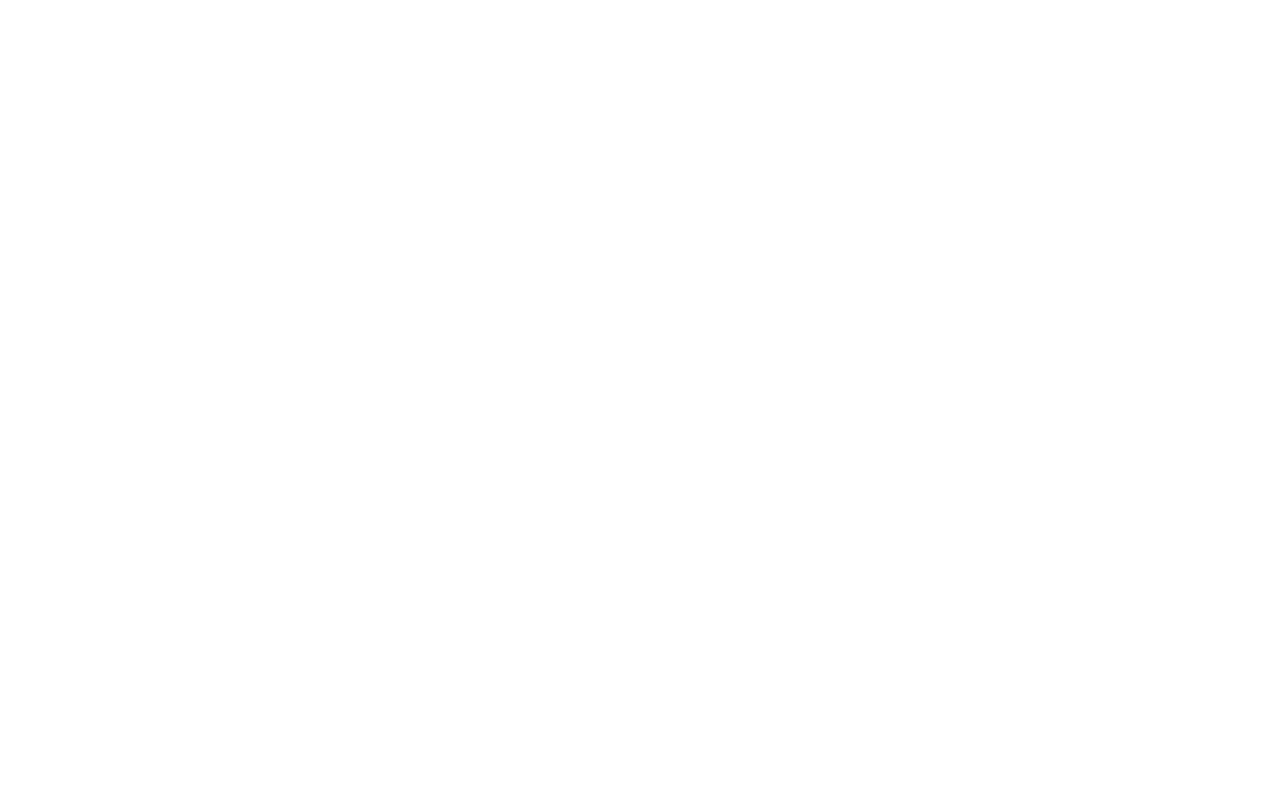
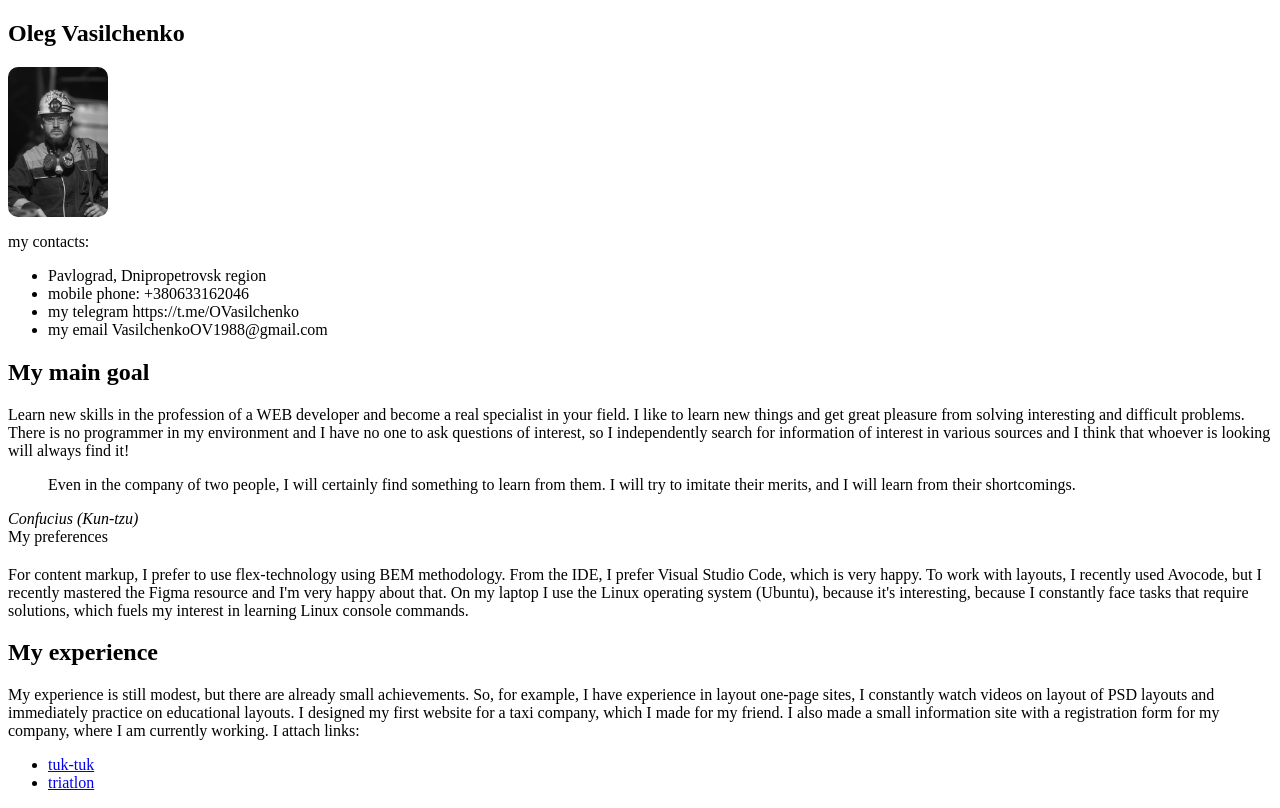
Before and after one commit to kamelot88/rsschool-cv, a plain HTML site: page index.html in a window 1280 px wide. Drawn offline with Linux system fonts and the light colour scheme.

Commit message:
fix: photography display

```diff
--- a/index.html
+++ b/index.html
@@ -9,8 +9,39 @@
 </head>
 
 <body>
-
-
+    <section class="Name">
+        <h2>Oleg Vasilchenko</h2>
+        <div class="photo">
+            <img src="img1.jpg" alt="">
+        </div>
+        <p>my contacts:</p>
+        <ul>
+            <li>Pavlograd, Dnipropetrovsk region</li>
+            <li>mobile phone: +380633162046</li>
+            <li>my telegram <a>https://t.me/OVasilchenko</a></li>
+            <li>my email <a>VasilchenkoOV1988@gmail.com</a></li>
+        </ul>
+    </section>
+    <section class="goal">
+        <h2>My main goal</h2>
+        <p>Learn new skills in the profession of a WEB developer and become a real specialist in your field. I like to learn new things and get great pleasure from solving interesting and difficult problems. There is no programmer in my environment and I have no one to ask questions of interest, so I independently search for information of interest in various sources and I think that whoever is looking will always find it!</p>
+        <blockquote>Even in the company of two people, I will certainly find something to learn from them. I will try to imitate their merits, and I will learn from their shortcomings. </blockquote>
+        <cite>Confucius (Kun-tzu)</cite>
+    </section>
+    <section class="preferences">
+        My preferences
+        <h2></h2>
+        <p>For content markup, I prefer to use flex-technology using BEM methodology. From the IDE, I prefer Visual Studio Code, which is very happy. To work with layouts, I recently used Avocode, but I recently mastered the Figma resource and I'm very happy about that. On my laptop I use the Linux operating system (Ubuntu), because it's interesting, because I constantly face tasks that require solutions, which fuels my interest in learning Linux console commands.</p>
+    </section>
+    <section class="">
+        <h2>My experience</h2>
+        <p>My experience is still modest, but there are already small achievements. So, for example, I have experience in layout one-page sites, I constantly watch videos on layout of PSD layouts and immediately practice on educational layouts. I designed my first website for a taxi company, which I made for my friend. I also made a small information site with a registration form for my company, where I am currently working. I attach links:</p>
+        <ul>
+            <li><a href="https://kamelot88.github.io/tuk-tuk/">tuk-tuk</a></li>
+            <li><a href="https://kamelot88.github.io/triatlon/">triatlon</a></li>
+        </ul>
+    </section>
+    <section class=""></section>
 
 </body>
 
--- a/style.css
+++ b/style.css
@@ -0,0 +1,11 @@
+.photo {
+    height: 150px;
+    width: 100px;
+    overflow: hidden;
+    border-radius: 10px;
+}
+img {
+    height: 300px;
+    width: 200px;
+    margin: -50px 0 0 -65px;
+}
```
Also changed, not shown: img1.jpg (added), 1 other file.
